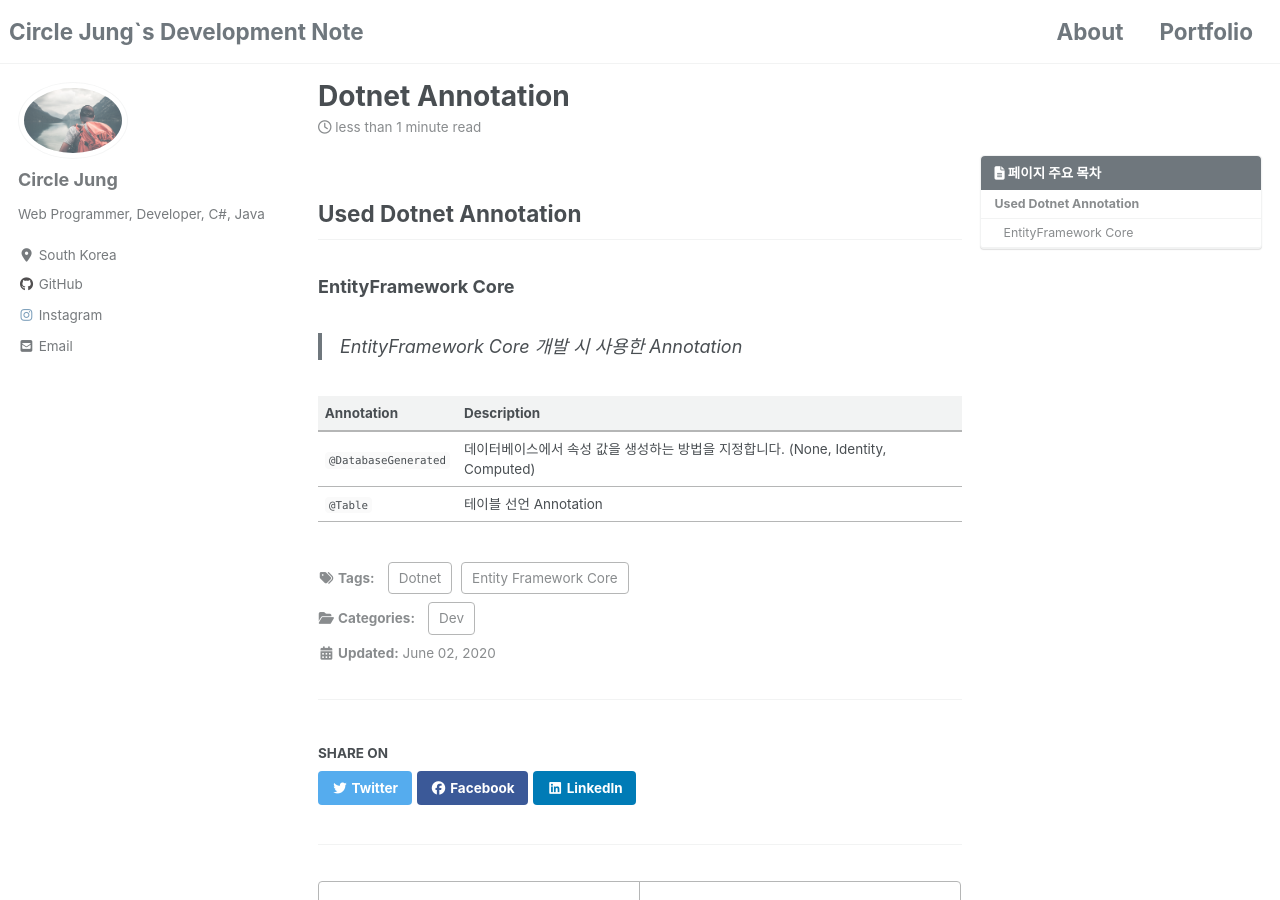
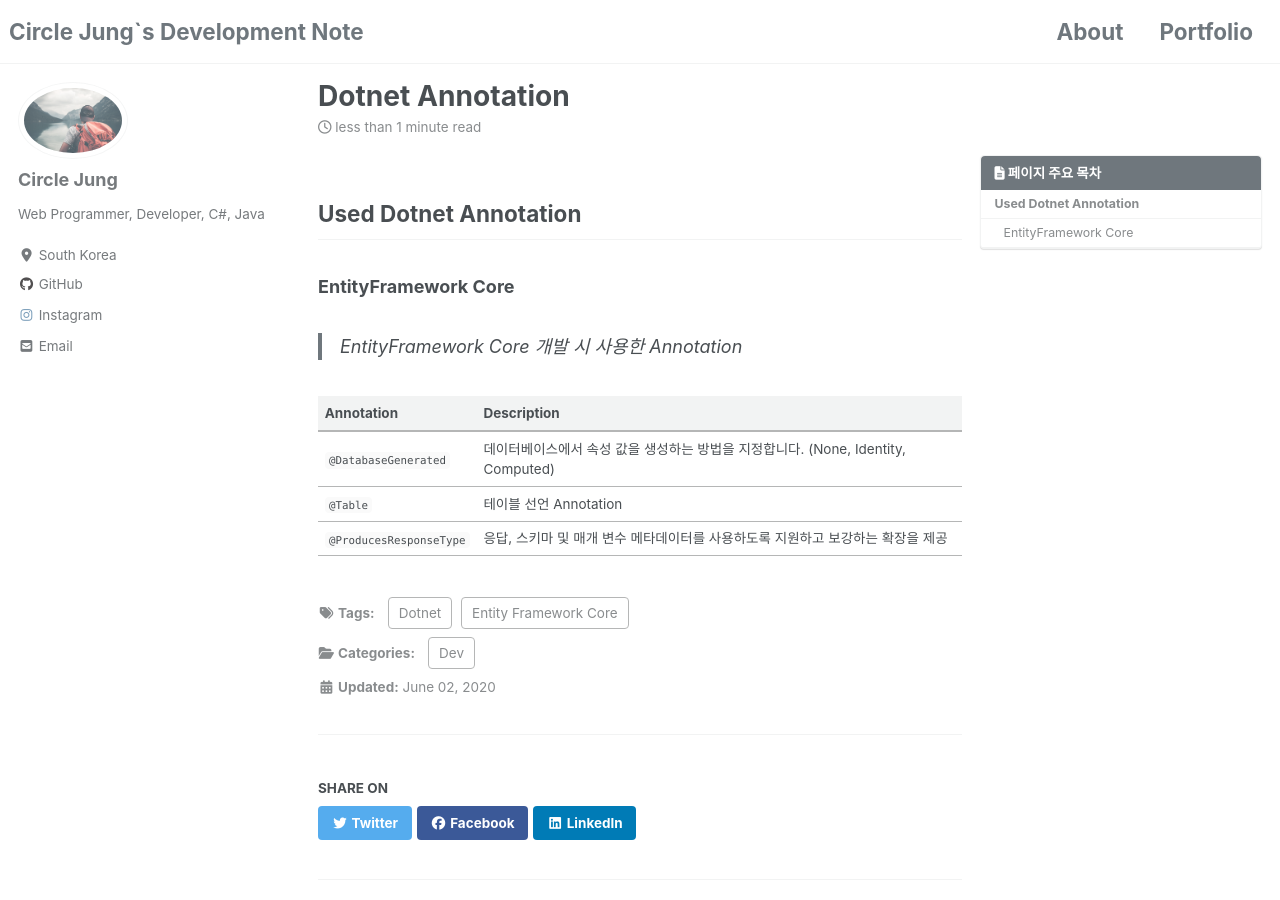
Before and after one commit to jwh0124/jwh0124.github.io, a Jekyll site: the page built from _posts/2020-06-02-annotation_dotnet.md, in a window 1280 px wide and 900 px high. Built offline with Jekyll 4.4.1, drawn with Linux system fonts in a browser that asks for light colours; cached includes are drawn as plain includes; nearby versions of some CDN libraries; comment, search, counter and statistics services are not loaded.

Commit message:
Update 2020-06-02-annotation_dotnet.md

```diff
--- a/_posts/2020-06-02-annotation_dotnet.md
+++ b/_posts/2020-06-02-annotation_dotnet.md
@@ -24,3 +24,4 @@ late_modified_at: 2020-06-02T23:00:00+0900
 | :--- | :--------------------------------------------------------- |
 | `@DatabaseGenerated` | 데이터베이스에서 속성 값을 생성하는 방법을 지정합니다. (None, Identity, Computed) |
 | `@Table` | 테이블 선언 Annotation |
+| `@ProducesResponseType` | 응답, 스키마 및 매개 변수 메타데이터를 사용하도록 지원하고 보강하는 확장을 제공 |
```
